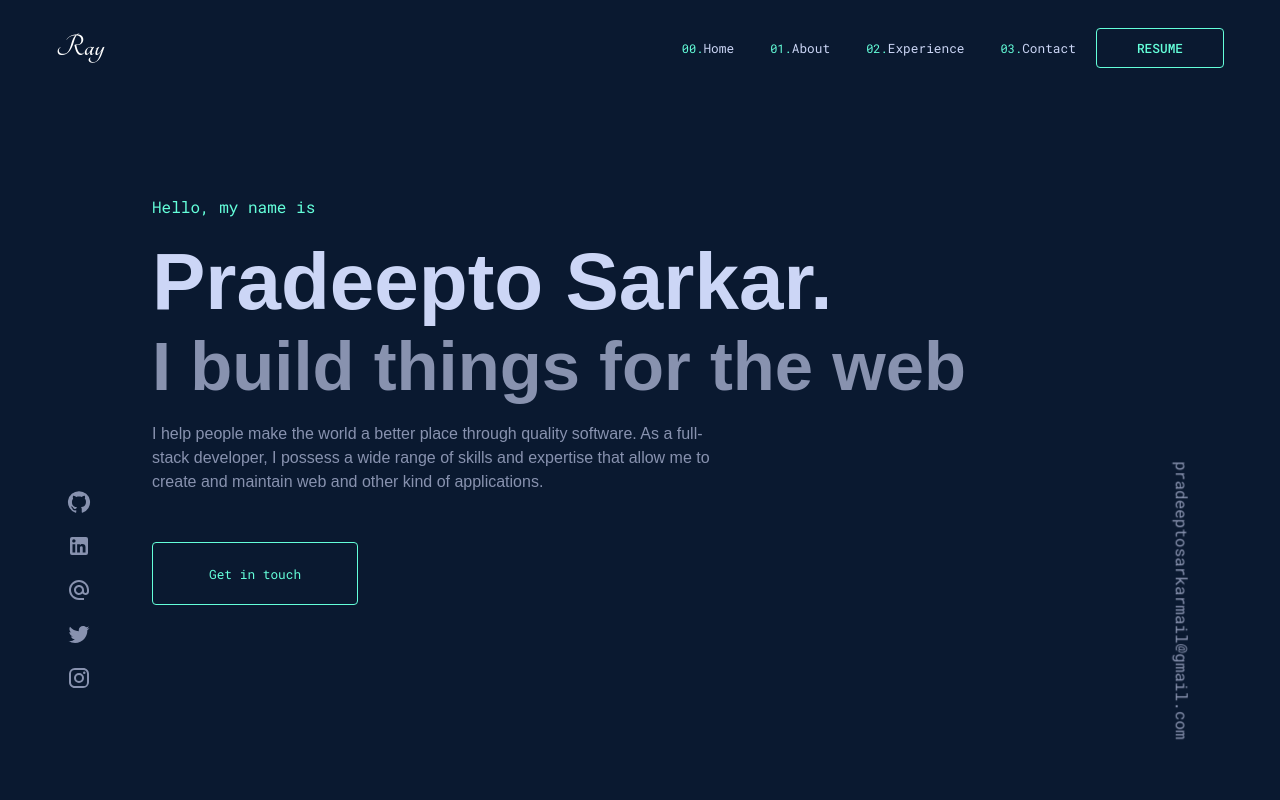
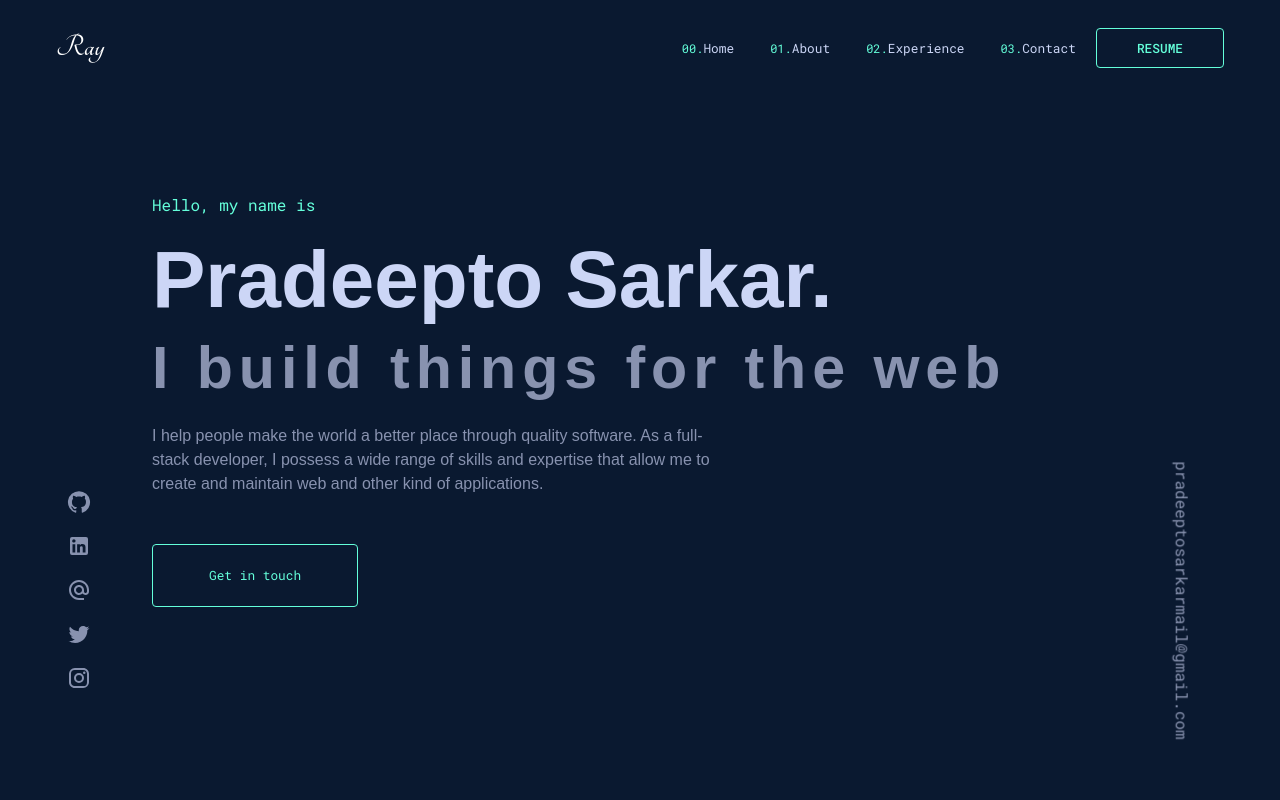
Before and after one commit to pradeeptosarkar/personal_portfolio, a React (Create React App) app: page /#home in a window 1280 px wide. Shown: the top 800 px of the page. Built offline with nearby package versions, Linux system fonts and the light colour scheme.

Commit message:
typing effect added

```diff
--- a/src/index.css
+++ b/src/index.css
@@ -130,3 +130,26 @@ input:-webkit-autofill:focus {
     opacity: 1;
   }
 }
+
+.typewriter{
+  overflow: hidden; /* Ensures the content is not revealed until the animation */
+  border-right: .15em solid rgb(212, 209, 204); /* The typwriter cursor */
+  white-space: nowrap; /* Keeps the content on a single line */
+  margin: 0 auto; /* Gives that scrolling effect as the typing happens */
+  letter-spacing: .10em; /* Adjust as needed */
+  animation:
+    typing 3.5s steps(40, end),
+    blink-caret .75s step-end infinite;
+}
+
+/* The typing effect */
+@keyframes typing {
+  from { width: 0 }
+  to { width: 100% }
+}
+
+/* The typewriter cursor effect */
+@keyframes blink-caret {
+  from, to { border-color: transparent }
+  50% { border-color: rgb(212, 209, 204); }
+}
--- a/src/pages/Home.js
+++ b/src/pages/Home.js
@@ -38,12 +38,14 @@ const Home = () => {
             Pradeepto Sarkar.
           </Typography>
           <Typography
+          className="typewriter"
             sx={{
               fontSize: {
-                xxs: "clamp(40px, 8vw, 50px)",
-                md: "clamp(2rem, 7vw, 4.3rem)",
+                xxs: "clamp(30px, 6vw, 40px)",
+                md: "clamp(1.6rem, 5vw, 3.7rem)",
+                default: "2rem",
               },
-              lineHeight: 0.9,
+              lineHeight: 1.1,
               mt: 1,
               fontWeight: 600,
               fontFamily: "sans-serif",
```
